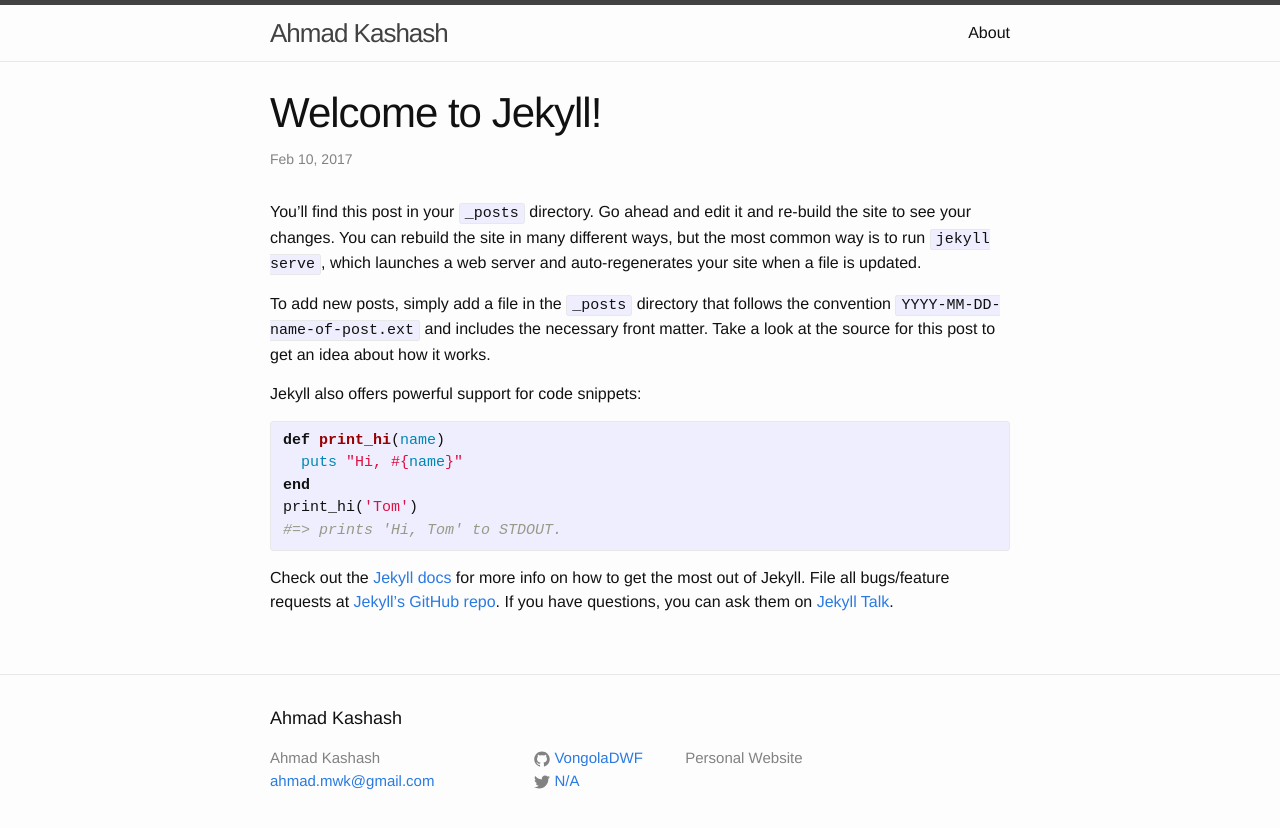
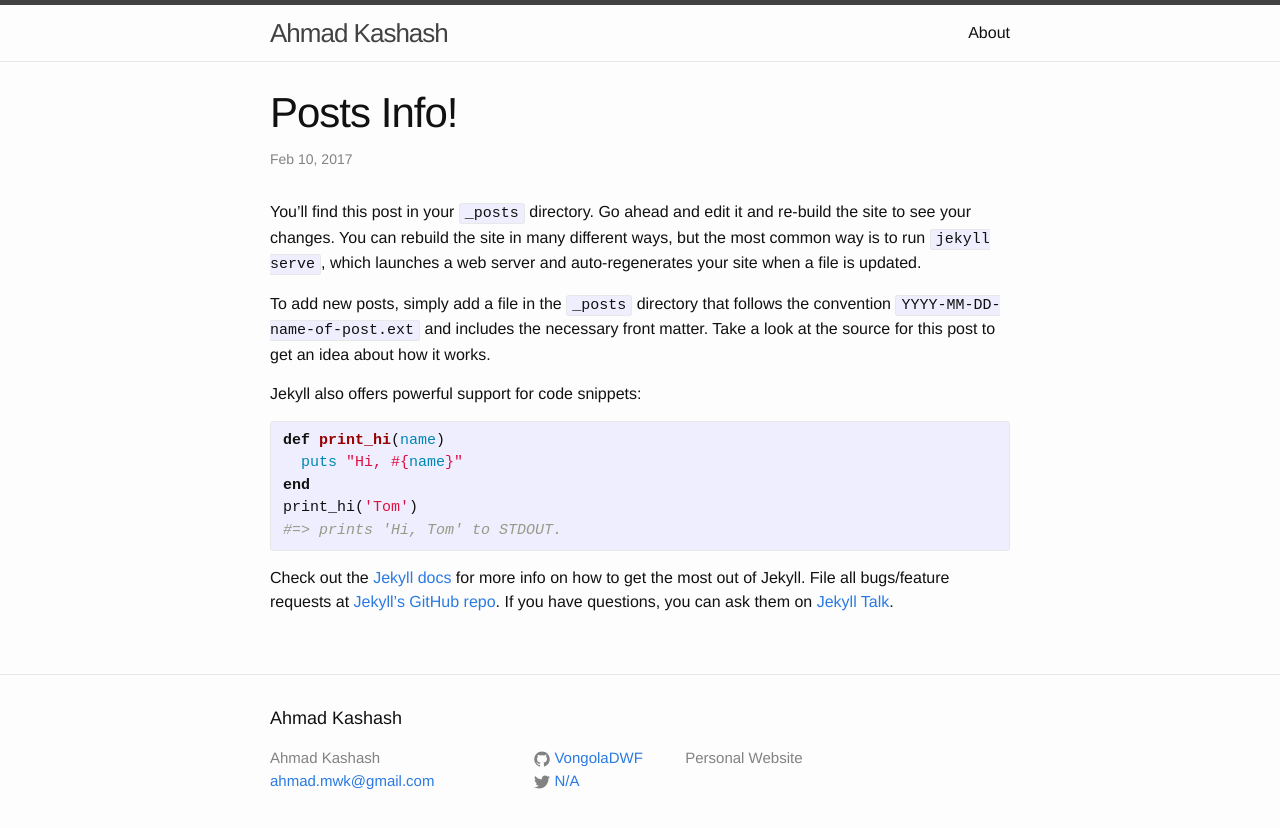
Before and after one commit to FutureGadgets-dev/VongolaDWF.github.io, a Jekyll site: the page built from _posts/2017-02-09-Posts-Info.markdown, in a window 1280 px wide. Shown: the top 828 px of the page. Built offline with Jekyll 4.4.1, drawn with Linux system fonts in a browser that asks for light colours.

Commit message:
Update 2017-02-09-Posts-Info.markdown

```diff
--- a/_posts/2017-02-09-Posts-Info.markdown
+++ b/_posts/2017-02-09-Posts-Info.markdown
@@ -1,6 +1,6 @@
 ---
 layout: post
-title:  "Welcome to Jekyll!"
+title:  "Posts Info!"
 date:   2017-02-09 21:14:21 -0500
 categories: jekyll update
 ---
```
